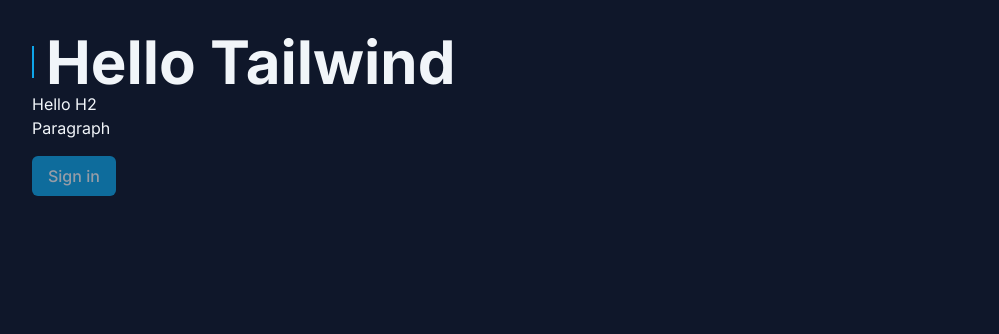
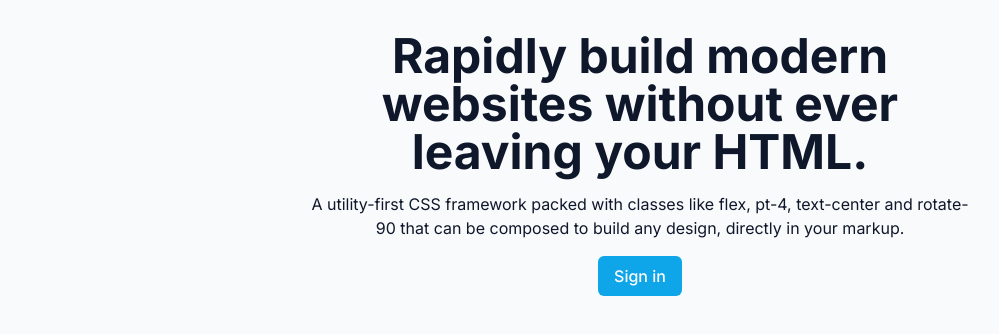
Before and after one commit to burn-c/tailwind-next, a Next.js app: page / in a window 1280 px wide. Shown: the top 334 px of the page, without its empty margins (0-999 px from the left). Built offline with nearby package versions, Linux system fonts and the light colour scheme.

Commit message:
feat(Home): Dark Mode

```diff
--- a/src/app/page.tsx
+++ b/src/app/page.tsx
@@ -1,21 +1,32 @@
 export default function Home() {
   return (
-    <div className="p-8 bg-slate-900 text-slate-100 h-screen">
+    <div
+      className="
+      p-8 bg-slate-50 text-slate-900 h-screen flex flex-col items-center text-center
+      dark:bg-slate-900 dark:text-slate-100
+      "
+    >
+      <div className="max-w-2xl">
         <h1
           className="
             font-bold
-        text-3xl sm:text-5xl lg:text-6xl
-        flex items-center gap-3
-        before:w-0.5 before:h-8 before:bg-sky-500"
+            text-3xl sm:text-4xl lg:text-5xl
+          "
         >
-        Hello Tailwind
+          Rapidly build modern websites without ever leaving your HTML.
         </h1>
-      <h2 className="">Hello H2</h2>
-      <p className="">Paragraph</p>
+
+        <p className="mt-4 dark:text-slate-400">
+          A utility-first CSS framework packed with classes like flex, pt-4,
+          text-center and rotate-90 that can be composed to build any design,
+          directly in your markup.
+        </p>
+
         <button
-        disabled
           className="
+        text-white
         bg-sky-500
+        dark:bg-sky-400 dark:text-sky-950
         px-4 py-2
         rounded-md
           font-medium mt-4
@@ -27,5 +38,6 @@
           Sign in
         </button>
       </div>
+    </div>
   )
 }
```
Lines whose indentation alone changed are shown as unchanged.
